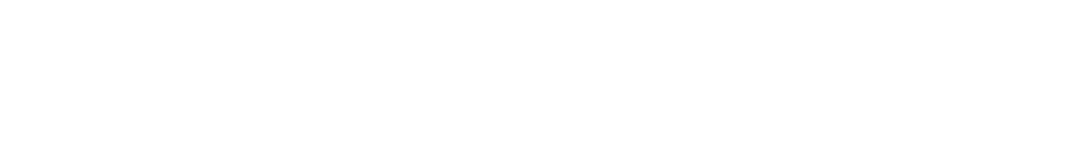
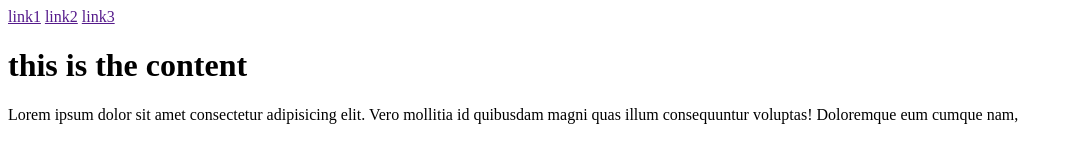
Before and after one commit to amratef70/lec-8, a plain HTML site: page index.html in a window 1280 px wide. Shown: the whole page, without its empty margins (0-1073 px from the left). Drawn offline with Linux system fonts and the light colour scheme.

Commit message:
fix conflect after adding p

```diff
--- a/index.html
+++ b/index.html
@@ -7,6 +7,17 @@
     <link rel="stylesheet" href="style.css">
 </head>
 <body>
+    <div class="nav">
+        <a href="">link1</a>
+        <a href="">link2</a>
+        <a href="">link3</a>
+</div>
+    <div class="content">
+        <h1>this is the content</h1>
+
+        <p>Lorem ipsum dolor sit amet consectetur adipisicing elit. Vero mollitia id quibusdam magni quas illum consequuntur voluptas! Doloremque eum cumque nam,</p>
+
+    </div>
 
 
 </body>
```
